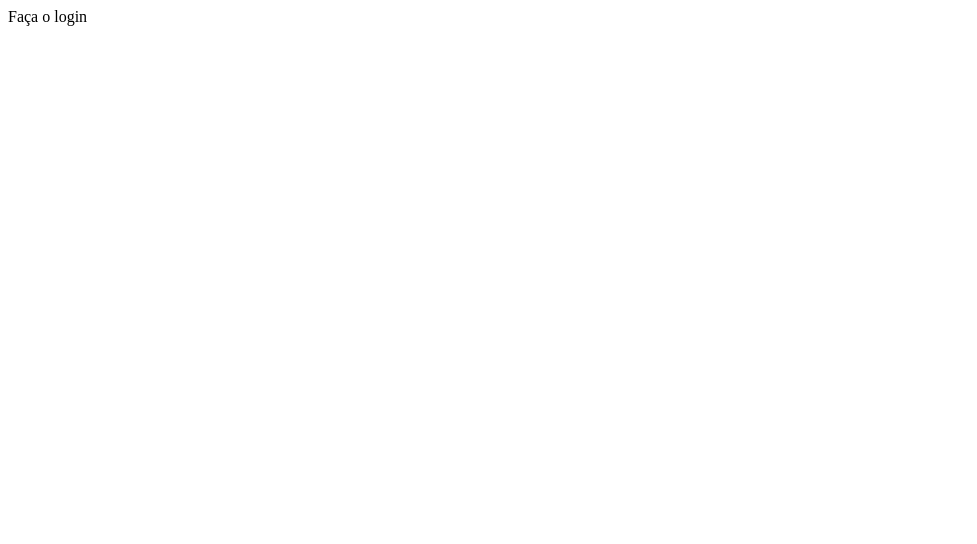
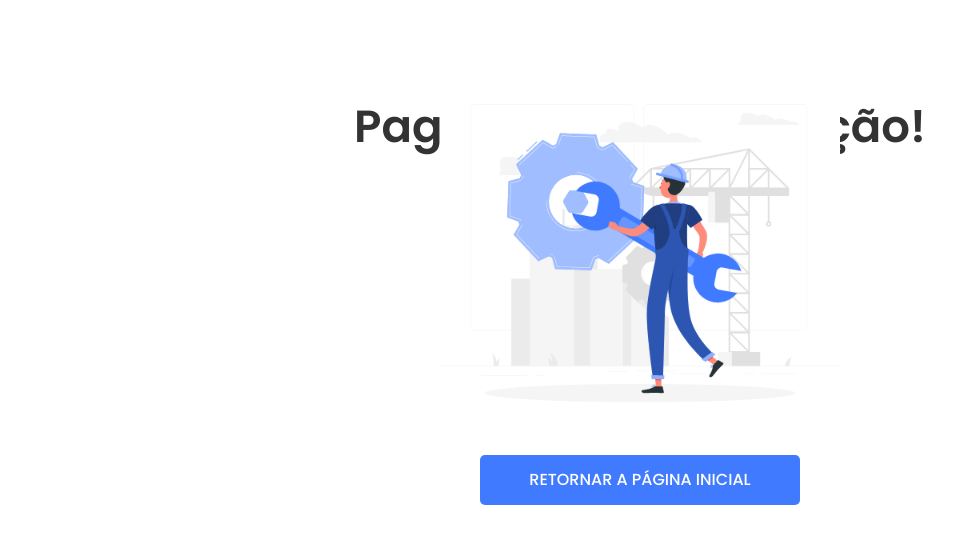
Before and after one commit to LeoMarxs/Login-Form, a plain HTML site: page criar.html in a window 1280 px wide. Shown: the whole page, without its empty margins (0-977 px from the left). Drawn offline with Linux system fonts and the light colour scheme; some packages are replaced by stand-ins of ours; a script that the page names is missing.

Commit message:
add melhorias

```diff
--- a/criar.html
+++ b/criar.html
@@ -3,15 +3,25 @@
 <head>
     <meta charset="UTF-8">
     <meta name="viewport" content="width=device-width, initial-scale=1.0">
-    <link ref="stylesheet" href="css/criar.css"/>
+    <script src="https://cdn.jsdelivr.net/npm/pace-js@latest/pace.min.js"></script>
+    <link rel="stylesheet" href="css/minimal.css">
+    <link rel="stylesheet" href="css/criar.css"/>
     <link rel="shortcut icon" href="images/conta.png"/>
     <title>Criar conta</title>
 </head>
 <body>
     <div>
-        <span class="login-form-title">
-            Faça o login
+        <span class="text">
+            Pagina em manutenção!
         </span>
+
+        <img src="images/manutenção.gif" alt="login" width="400" height="400" class="image">
+
+        <div class="container-btn-back">
+            <a class="back-btn" href="index.html">Retornar a página inicial</a>
+        </div>
+
+
     </div>
 </body>
 </html>
--- a/css/criar.css
+++ b/css/criar.css
@@ -1,8 +1,65 @@
-.login-form-title {
+:root {
+    --main-color: #407BFF;
+    --link-color: #666666;
+    --text1: #999999;
+    --highligth-text: #333333;
+    --input-text: #555555;
+    --white-color: #FFFFFF;
+    --points-list: #CCCCCC;
+    --line-input: #D9D9D9;
+    --invalid: #E74C3C;
+}
+
+@font-face {
+    font-family: Poppins-SemiBold;
+    src: url('../fonts/Poppins/Poppins-SemiBold.ttf');
+}
+
+@font-face {
+    font-family: Poppins-Medium;
+    src: url('../fonts/Poppins/Poppins-Medium.ttf');
+}
+
+.text {
     display: block;
-    font-family: Poppins-Bold;
-    font-size: 39px;
+    font-family: Poppins-SemiBold;
+    font-size: 45px;
     color: var(--highligth-text);
     line-height: 1.2;
     text-align: center;
+    margin-top: 100px;
 }
+
+.image {
+    position: absolute;
+    top: 50%;
+    left: 50%;
+    transform: translate(-50%, -85%);
+}
+
+.back-btn {
+    font-family: Poppins-Medium;
+    font-size: 16px;
+    color: var(--white-color);
+    line-height: 1.2;
+    text-transform: uppercase;
+    display: flex;
+    justify-content: center;
+    align-items: center;
+    padding: 0 20px;
+    width: 100%;
+    height: 50px;
+    background-color: var(--main-color);
+    border-radius: 5px;
+    border: none;
+    position: absolute;
+    top: 60%;
+    left: 50%;
+    transform: translate(-50%, -50%);
+    width: 280px;
+    text-decoration: none;
+}
+
+.back-btn:hover {
+    background-color: var(--highligth-text);
+}
--- a/css/style.css
+++ b/css/style.css
@@ -38,6 +38,8 @@
 body, html {
     height: 100%;
     font-family: Poppins-Regular, sans-serif;
+    overflow-y: hidden;
+    overflow-x: hidden;
 }
 
 ul, li {
```
Also changed, not shown: index.html (+1 -1 lines).
